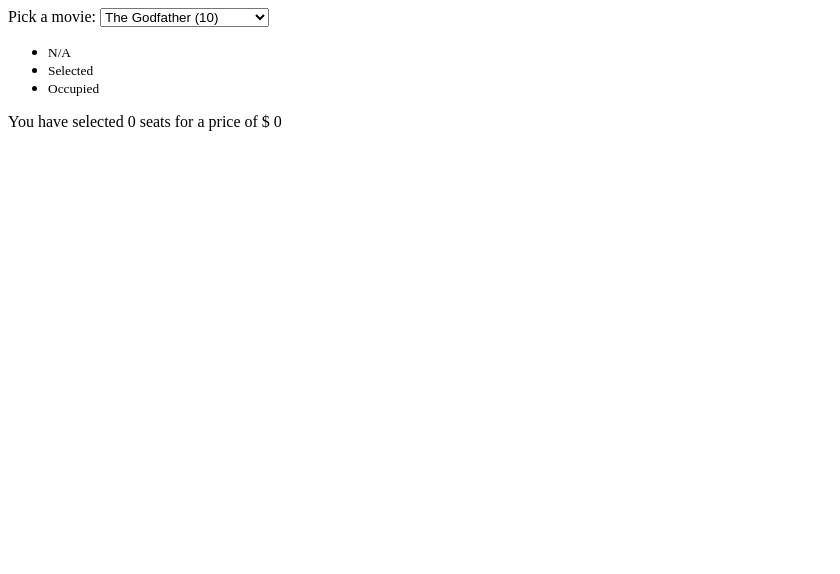
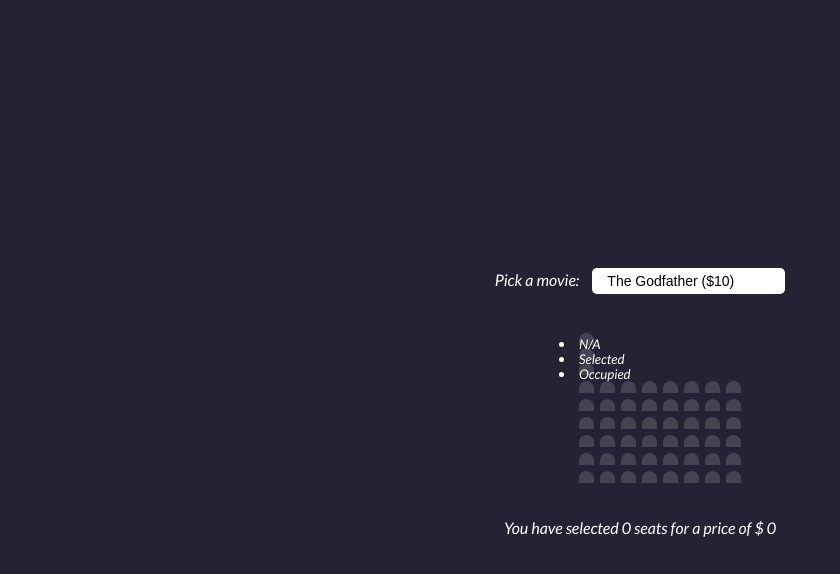
Before and after one commit to seppar93/movie-booking, a plain HTML site: page index.html in a window 1280 px wide. Shown: the whole page, without its empty margins (0-840 px from the left). Drawn offline with Linux system fonts and the light colour scheme.

Commit message:
seats and background styled

```diff
--- a/index.html
+++ b/index.html
@@ -10,10 +10,10 @@
     <div class="movie-container">
       <label for="">Pick a movie:</label>
       <select id="movie">
-        <option value="10">The Godfather (10) </option>
-        <option value="12">Seven Samurai (12) </option>
-        <option value="8">Harakiri (8)</option>
-        <option value="9">Howl's Moving Castle (9)</option>
+        <option value="10">The Godfather ($10) </option>
+        <option value="12">Seven Samurai ($12) </option>
+        <option value="8">Harakiri ($8)</option>
+        <option value="9">Howl's Moving Castle ($9)</option>
       </select>
     </div><ul class="showcase">
       <li>
--- a/style.css
+++ b/style.css
@@ -0,0 +1,49 @@
+/* font import */
+@import url('https://fonts.googleapis.com/css2?family=Lato:ital@1&display=swap');
+
+/* reset */
+* {
+  box-sizing: border-box;
+}
+
+body {
+  background-color: #242333;
+  display:flex;
+  flex-direction: column;
+  color: #fff;
+  align-items: center;
+  justify-content: center;
+  height: 100vh;
+  font-family: 'Lato', sans-serif;
+  margin: 0;
+}
+
+.movie-container {
+  margin: 20px;
+}
+
+.movie-container select {
+  background-color: #fff;
+  border: 0;
+  border-radius: 5px;
+  font-size: 14px;
+  margin-left: 10px;
+  padding: 5px 15px 5px 15px;
+  /* select icon removed */
+  -webkit-appearance: none;
+  -moz-appearance: none;
+  appearance: none;
+}
+
+.seat {
+  background-color: #444451;
+  height: 12px;
+  width: 15px;
+  margin: 3px;
+  border-top-left-radius: 10px;
+  border-top-right-radius: 10px;
+}
+
+.row {
+  display: flex;
+}
```
